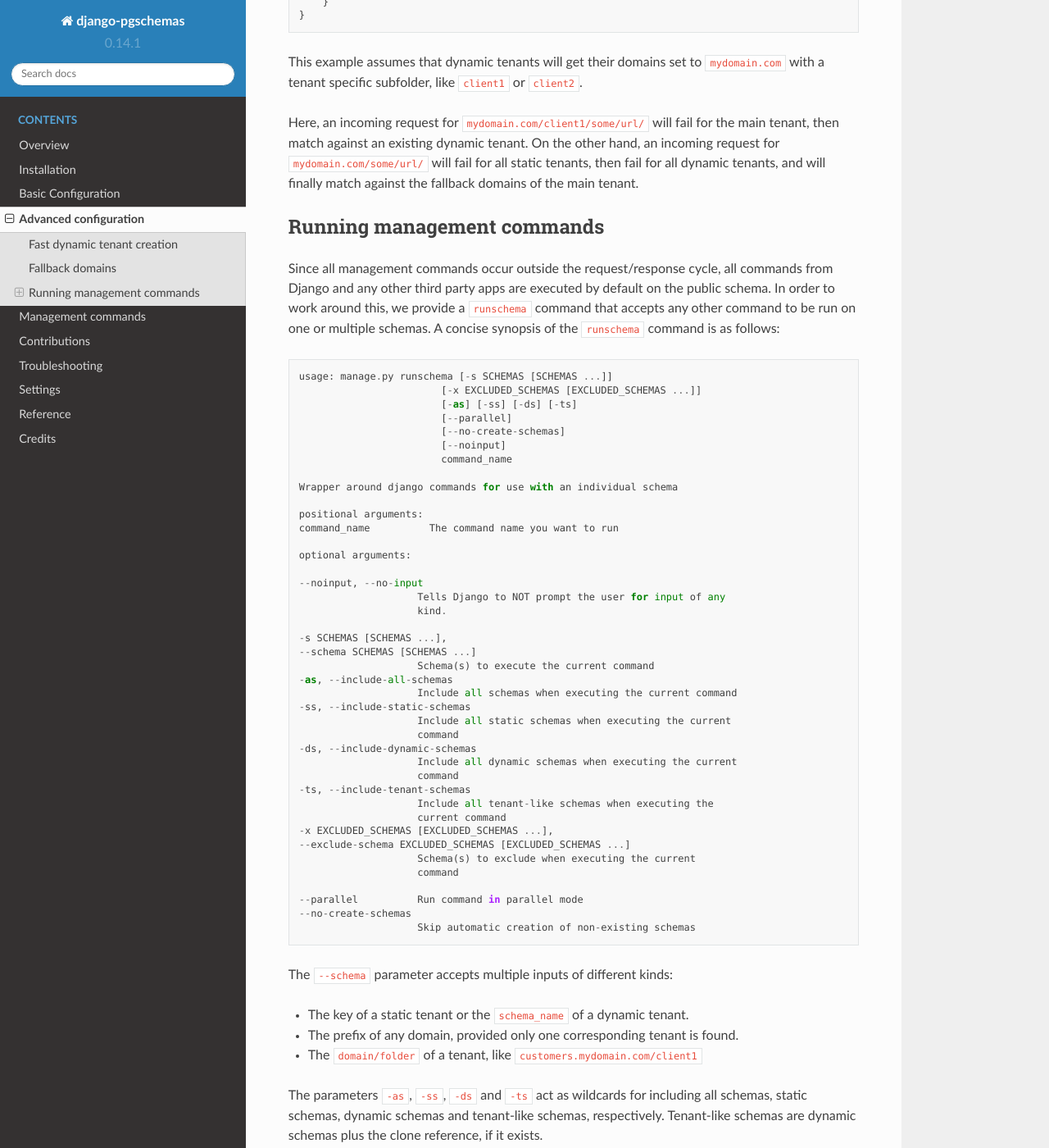
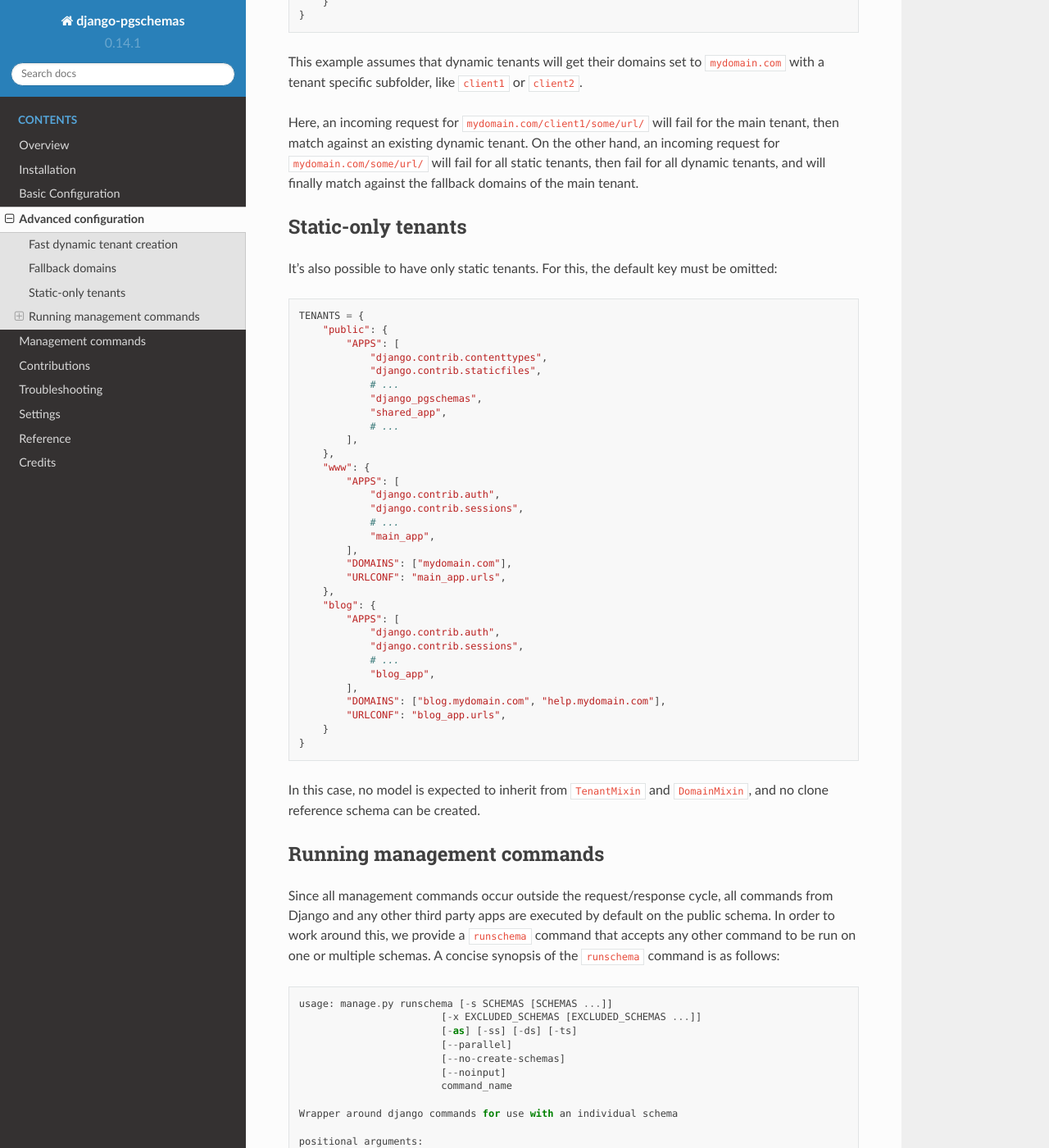
Before and after one commit to lorinkoz/django-pgschemas, a Sphinx documentation site: the page built from docs/advanced.rst, in a window 1280 px wide and 1400 px high, scrolled down 2284 px. Shown: the whole window at 82% size. Built offline with Sphinx 7.4.7 and the Read the Docs theme 2.0.0, drawn with Linux system fonts in a browser that asks for light colours; the version number is read from the project's files by our own code.

Commit message:
Added documentation

```diff
--- a/docs/advanced.rst
+++ b/docs/advanced.rst
@@ -126,6 +126,50 @@ hand, an incoming request for ``mydomain.com/some/url/`` will fail for all
 static tenants, then fail for all dynamic tenants, and will finally match
 against the fallback domains of the main tenant.
 
+Static-only tenants
+-------------------
+
+It's also possible to have only static tenants. For this, the default key must
+be omitted:
+
+.. code-block:: python
+
+    TENANTS = {
+        "public": {
+            "APPS": [
+                "django.contrib.contenttypes",
+                "django.contrib.staticfiles",
+                # ...
+                "django_pgschemas",
+                "shared_app",
+                # ...
+            ],
+        },
+        "www": {
+            "APPS": [
+                "django.contrib.auth",
+                "django.contrib.sessions",
+                # ...
+                "main_app",
+            ],
+            "DOMAINS": ["mydomain.com"],
+            "URLCONF": "main_app.urls",
+        },
+        "blog": {
+            "APPS": [
+                "django.contrib.auth",
+                "django.contrib.sessions",
+                # ...
+                "blog_app",
+            ],
+            "DOMAINS": ["blog.mydomain.com", "help.mydomain.com"],
+            "URLCONF": "blog_app.urls",
+        }
+    }
+
+In this case, no model is expected to inherit from ``TenantMixin`` and
+``DomainMixin``, and no clone reference schema can be created.
+
 Running management commands
 ---------------------------
 
```
